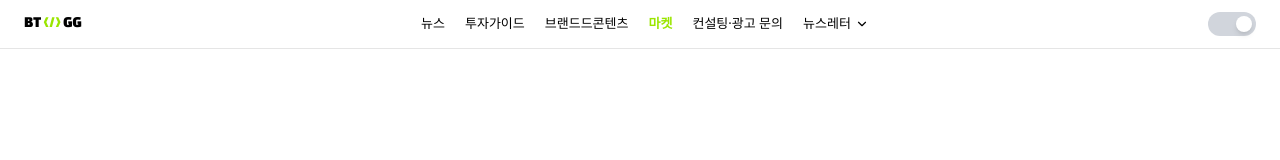
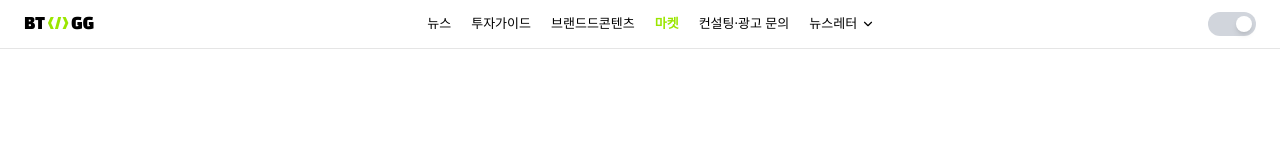
Before and after one commit to ssg4262/BTGG, a React (Vite) app: page /1 in a window 1280 px wide. Shown: the top 160 px of the page. Built offline with nearby package versions, Linux system fonts and the light colour scheme.

Commit message:
로고 크기 변경

```diff
--- a/src/components/sidebar/main/MainTopHeader.tsx
+++ b/src/components/sidebar/main/MainTopHeader.tsx
@@ -14,7 +14,7 @@ export const MainTopHeader = () => {
             <div className="w-full max-w-screen-xl mx-auto flex items-center justify-between px-4 sm:px-6 py-3">
 
                 {/* 좌측: 로고 (약간 우측으로 띄움) */}
-                <div className="flex items-center text-[13px] tracking-normal space-x-0.5 font-BlackHanSans">
+                <div className="flex items-center text-[16px] tracking-normal space-x-0.5 font-BlackHanSans">
                     <span className="hover:text-gray-300">BT</span>
                     <span className="text-lime-400">{'</>'}</span>
                     <span className="hover:text-gray-300">GG</span>
```
